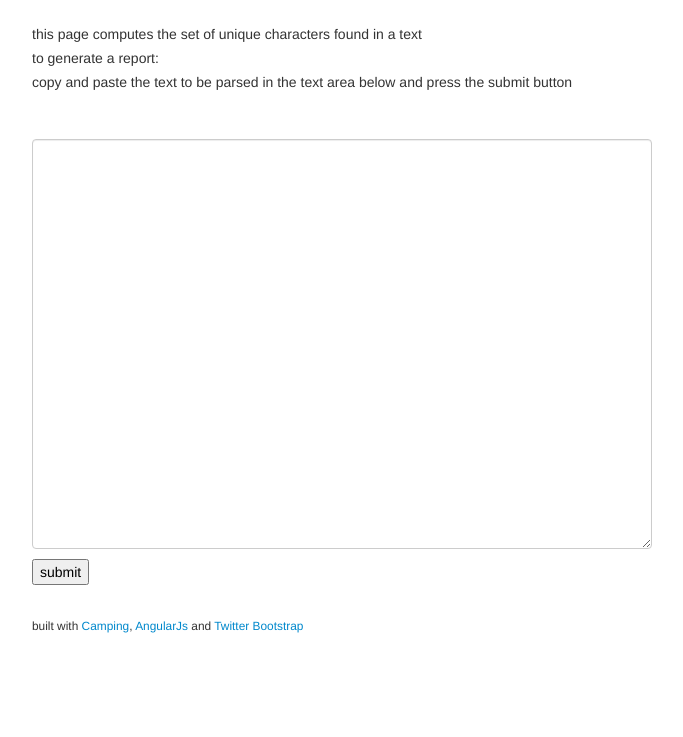
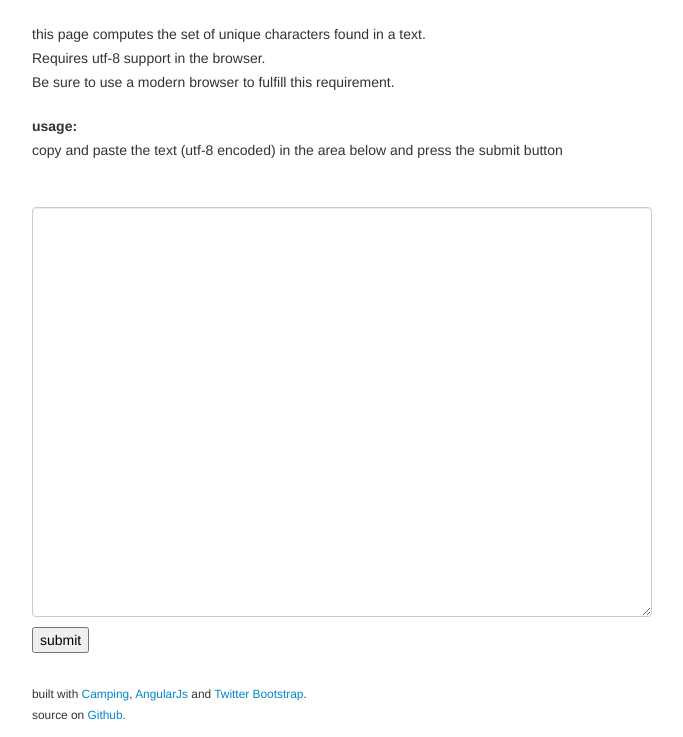
Before and after one commit to david-demainlalune/Extract-O-Charset, a plain HTML site: page public/index.html in a window 1280 px wide. Shown: the part 63-800 px from the top of the page, without its empty margins (8-691 px from the left). Drawn offline with Linux system fonts and the light colour scheme.

Commit message:
improve description and usage text in index

```diff
--- a/public/index.html
+++ b/public/index.html
@@ -19,9 +19,12 @@
 	<div ng-controller="ExtractController">
     <div id="notifications"></div>
     <h1>Extract-O-Charset</h1>
-    <p>this page computes the set of unique characters found in a text</p>
-    <p>to generate a report:</p>
-    <p>copy and paste the text to be parsed in the text area below and press the submit button</p>
+    <p>this page computes the set of unique characters found in a text.</p>
+    <p>Requires utf-8 support in the browser.</p>
+    <p>Be sure to use a modern browser to fulfill this requirement.</p>
+    <br>
+    <p><strong>usage:</strong></p>
+    <p>copy and paste the text (utf-8 encoded) in the area below and press the submit button</p>
     <textarea spellcheck="false" class="span8" rows="20" ng-model="textAreaContent"></textarea>
     <div><button ng-click="extractCharSet()">submit</button></div>
     <div id="report">
@@ -38,8 +41,7 @@
       <p>{{report.glyph_count}}</p>
     </div>
     <div id="footer">
-
-      <small>built with <a href="http://camping.io/" target="_blank">Camping</a>, <a href="http://angularjs.org/" target="_blank">AngularJs</a> and <a href="http://twitter.github.io/bootstrap/" target="_blank">Twitter Bootstrap</a></small>
+      <small>built with <a href="http://camping.io/" target="_blank">Camping</a>, <a href="http://angularjs.org/" target="_blank">AngularJs</a> and <a href="http://twitter.github.io/bootstrap/" target="_blank">Twitter Bootstrap</a>.<br>source on <a href="https://github.com/david-demainlalune/Extract-O-Charset" target="_blank">Github.</a></small>
     </div>
   </div>
 </body>
```
